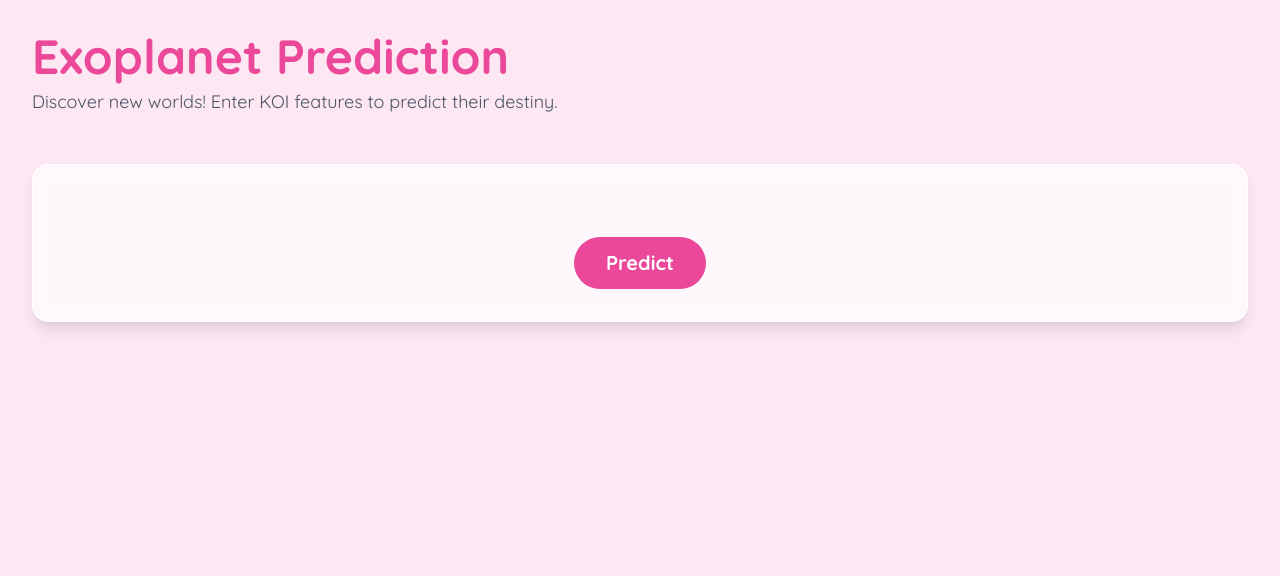
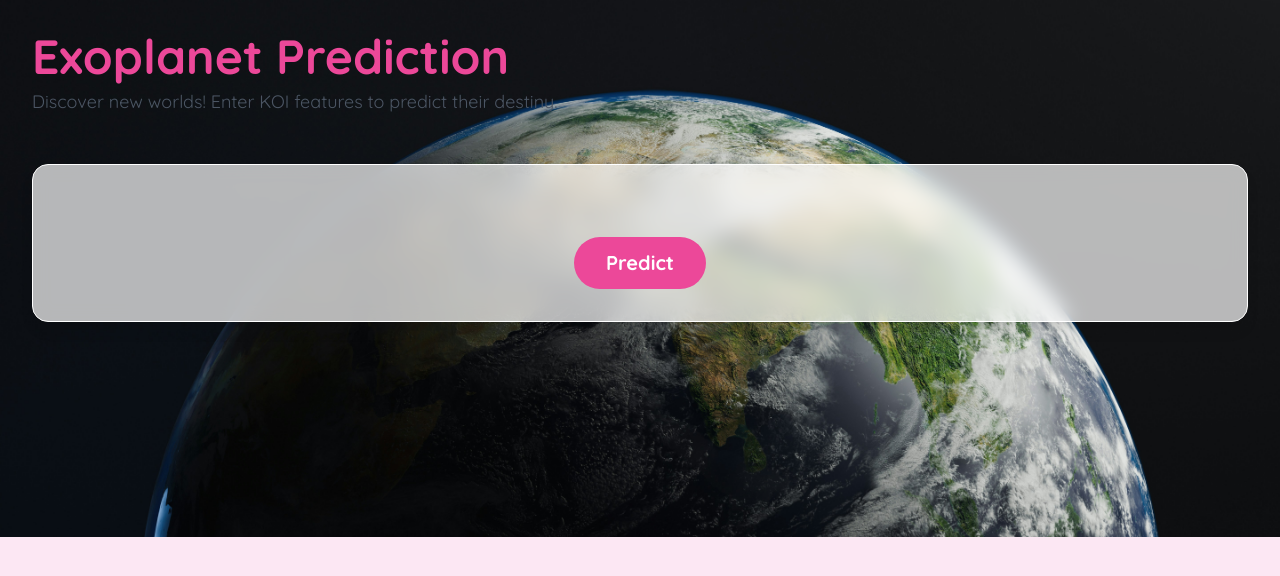
Before and after one commit to timothyroch/Exoplanet_AI, a FastAPI app: page / in a window 1280 px wide. Shown: the top 576 px of the page. Run offline with FastAPI, Linux system fonts and the light colour scheme; parts of the project's set-up code (start-up, migrations or seed data) failed here and were passed over; some libraries are stand-ins or nearby versions.

Commit message:
Add  bg image for website

```diff
--- a/web/main.py
+++ b/web/main.py
@@ -1,3 +1,4 @@
+from fastapi.staticfiles import StaticFiles
 import joblib
 import numpy as np
 import pandas as pd
@@ -9,6 +10,7 @@ from pydantic import BaseModel
 app = FastAPI()
 
 templates = Jinja2Templates(directory="templates")
+app.mount("/static", StaticFiles(directory="static"), name="static")
 
 # Load the trained model, label encoder and feature list
 model = joblib.load("../models/xgb_koi.joblib")
--- a/web/templates/index.html
+++ b/web/templates/index.html
@@ -14,6 +14,10 @@
     <style>
       body {
         font-family: "Quicksand", sans-serif;
+        background-image: url("{{ url_for('static', path='planet.jpg') }}");
+        background-size: cover;
+        background-position: center;
+        background-repeat: no-repeat;
       }
       .form-container {
         background-color: rgba(255, 255, 255, 0.7);
@@ -145,5 +149,6 @@
         }
       });
     });
+
   </script>
 </html>
```
Also changed, not shown: web/static/planet.jpg (added).
